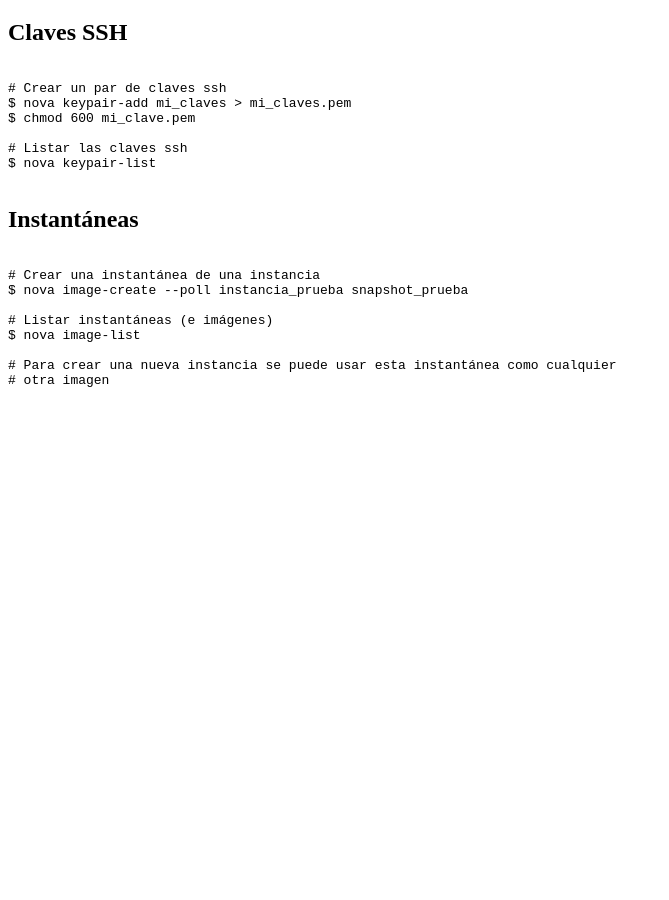
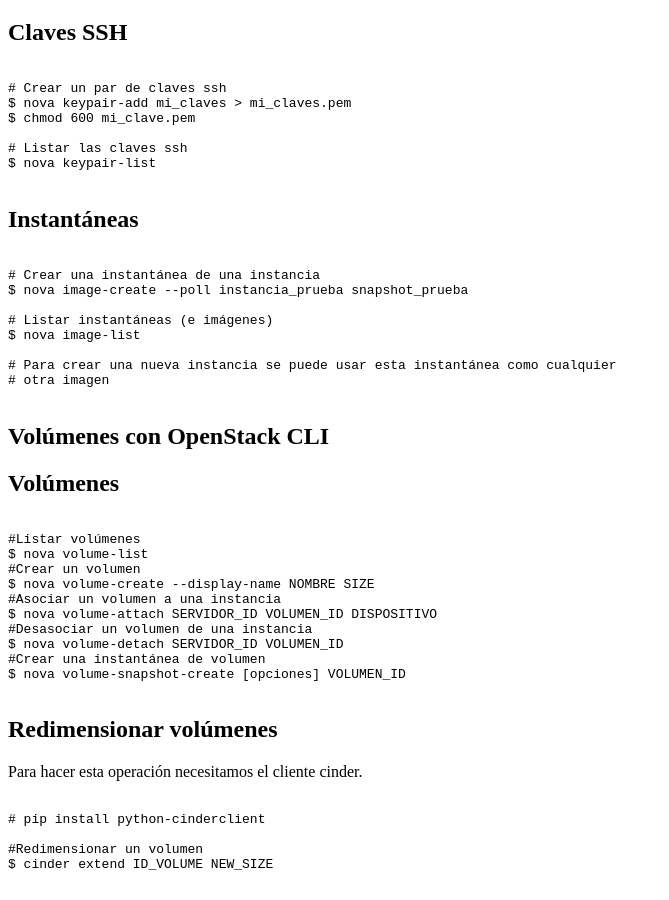
Before and after one commit to iesgn/cloud2, a Jekyll site: the page built from curso/u5/presentacion.html, in a window 1280 px wide and 900 px high, scrolled down 2057 px. Shown: the whole window, without its empty margins (0-669 px from the left). Built offline with Jekyll 4.4.1, drawn with Linux system fonts in a browser that asks for light colours; before the commit the page ends 2473 px from its top, so only the background shows below that.

Commit message:
Presentación u5

```diff
--- a/curso/u5/presentacion.html
+++ b/curso/u5/presentacion.html
@@ -167,3 +167,34 @@ $ nova image-list
   </code></pre>
 </section>
 </section>
+
+<section>
+  <section>
+    <h2>Volúmenes con OpenStack CLI</h2>
+  </section>
+  <section>
+    <h2>Volúmenes</h2>
+    <pre><code>
+#Listar volúmenes
+$ nova volume-list
+#Crear un volumen
+$ nova volume-create --display-name NOMBRE SIZE
+#Asociar un volumen a una instancia
+$ nova volume-attach SERVIDOR_ID VOLUMEN_ID DISPOSITIVO
+#Desasociar un volumen de una instancia
+$ nova volume-detach SERVIDOR_ID VOLUMEN_ID
+#Crear una instantánea de volumen
+$ nova volume-snapshot-create [opciones] VOLUMEN_ID
+    </code></pre>
+  </section>
+  <section>
+  <h2>Redimensionar volúmenes</h2>
+  <p>Para hacer esta operación necesitamos el cliente cinder.</p>
+    <pre><code>
+# pip install python-cinderclient
+
+#Redimensionar un volumen
+$ cinder extend ID_VOLUME NEW_SIZE
+    </code></pre>
+  </section>
+</section>
```
